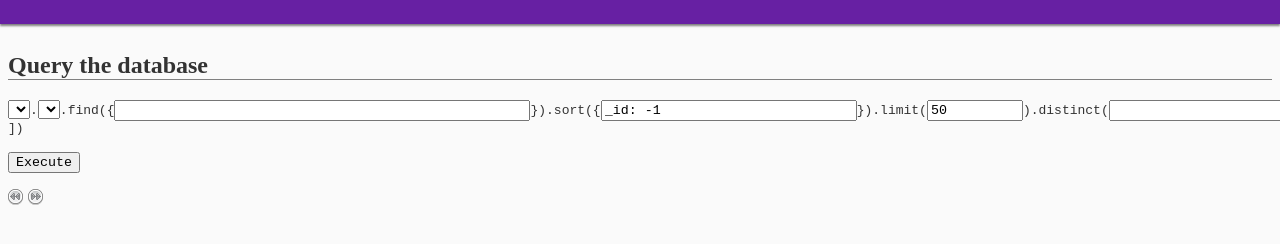
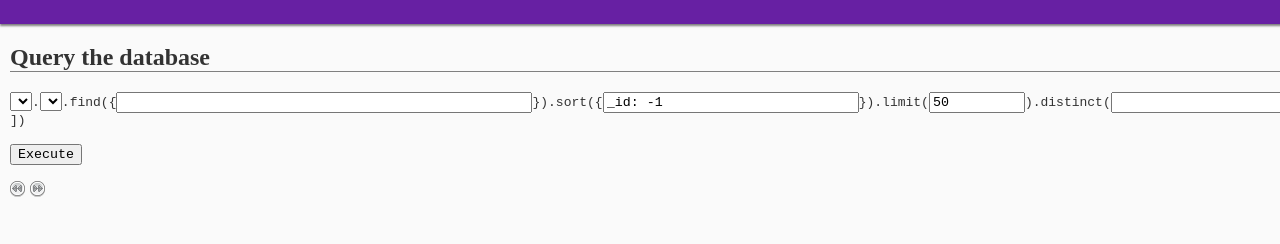
Before and after one commit to clubedaentrega/node-mongo-admin, a website: page public/index.html in a window 1280 px wide. Shown: the part 46-290 px from the top of the page. Drawn offline with Linux system fonts and the light colour scheme; no server answers.

Commit message:
Fixes #2 layout bug

```diff
--- a/public/css.css
+++ b/public/css.css
@@ -4,10 +4,13 @@
 	box-sizing: border-box;
 }
 body {
-	padding-top: 70px;
+	padding: 70px 10px 10px 10px;
 	font: Verdana sans-serif;
 	color: #333333;
 	background: #FAFAFA;
+	min-width: 100%;
+	position: absolute;
+	margin: 0;
 }
 a {
 	text-decoration: none;
```
